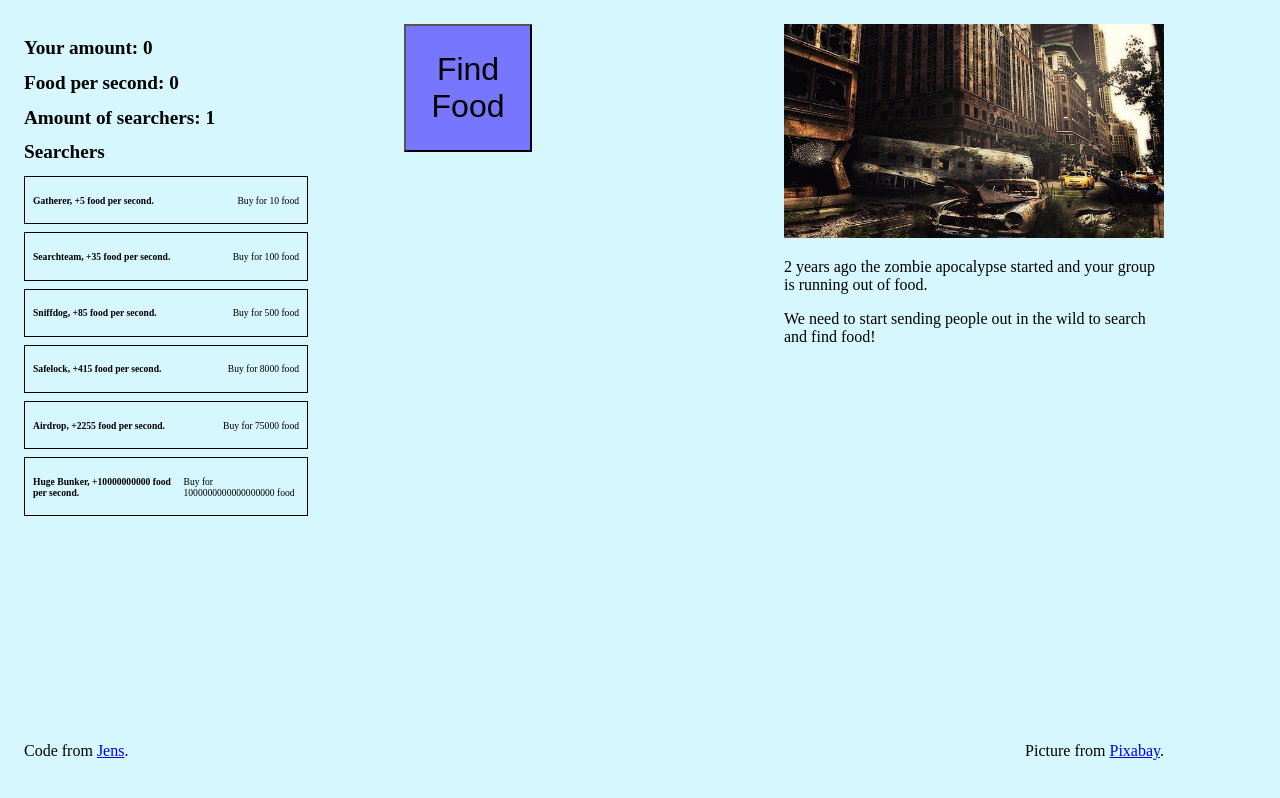
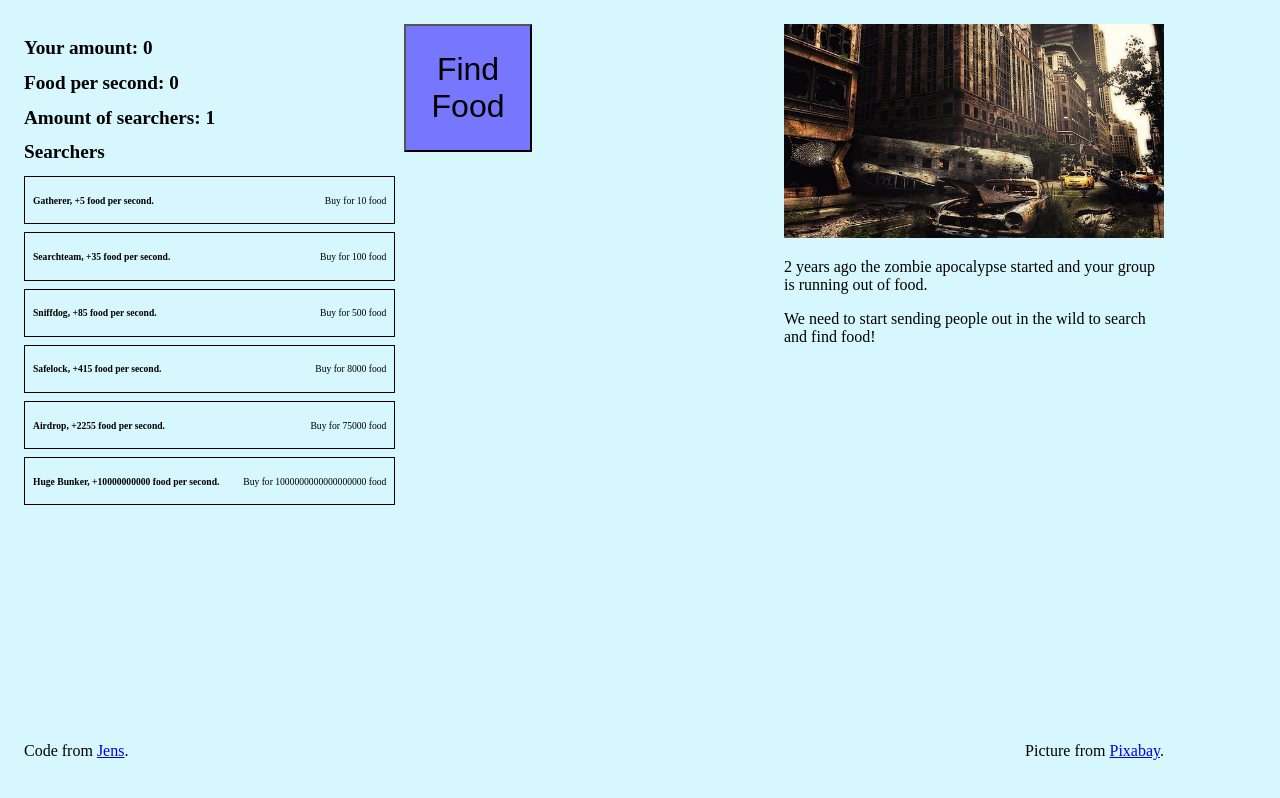
Before and after one commit to NTIG-Umea/clicker-ElliotThuren, a plain HTML site: page index.html in a window 1280 px wide. Drawn offline with Linux system fonts and the light colour scheme.

Commit message:
Update style.css

```diff
--- a/stylesheets/style.css
+++ b/stylesheets/style.css
@@ -14,7 +14,7 @@ img {
 
 .text2 {
   font-weight: 200;
-  width: 70%;
+  width: 93%;
   font-size: 0.6rem;
   float: ;
 }
```
